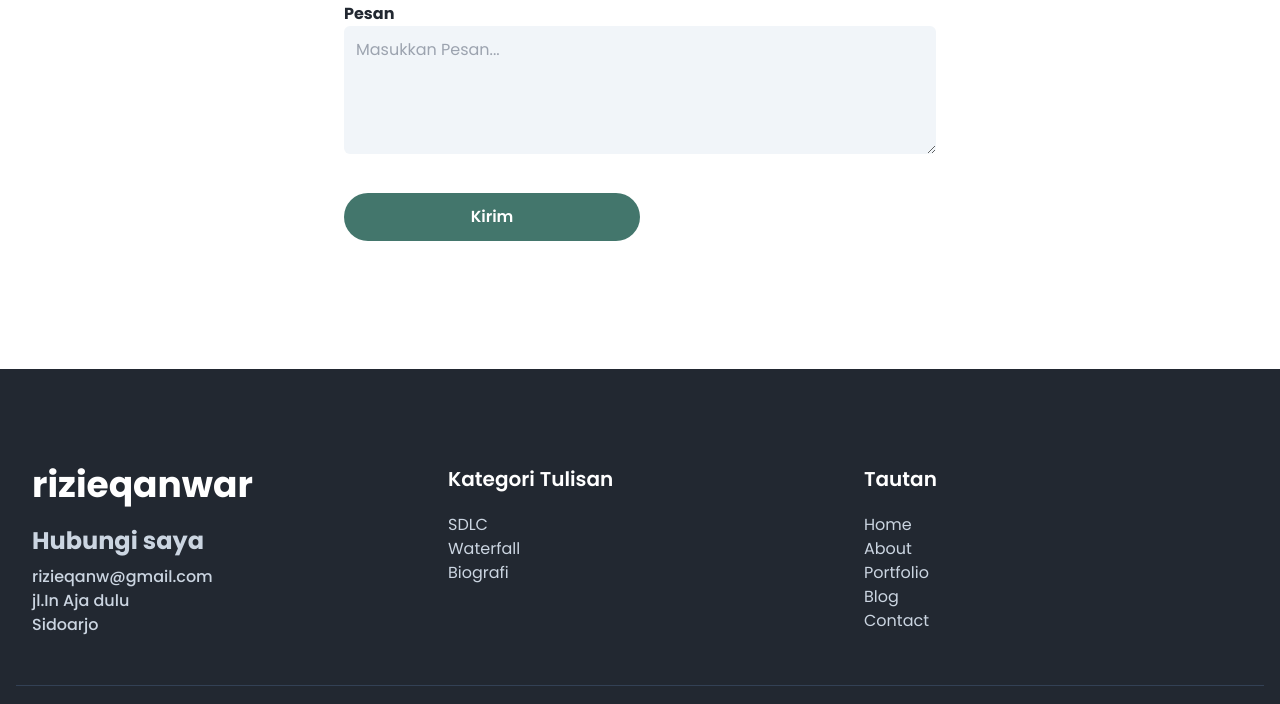
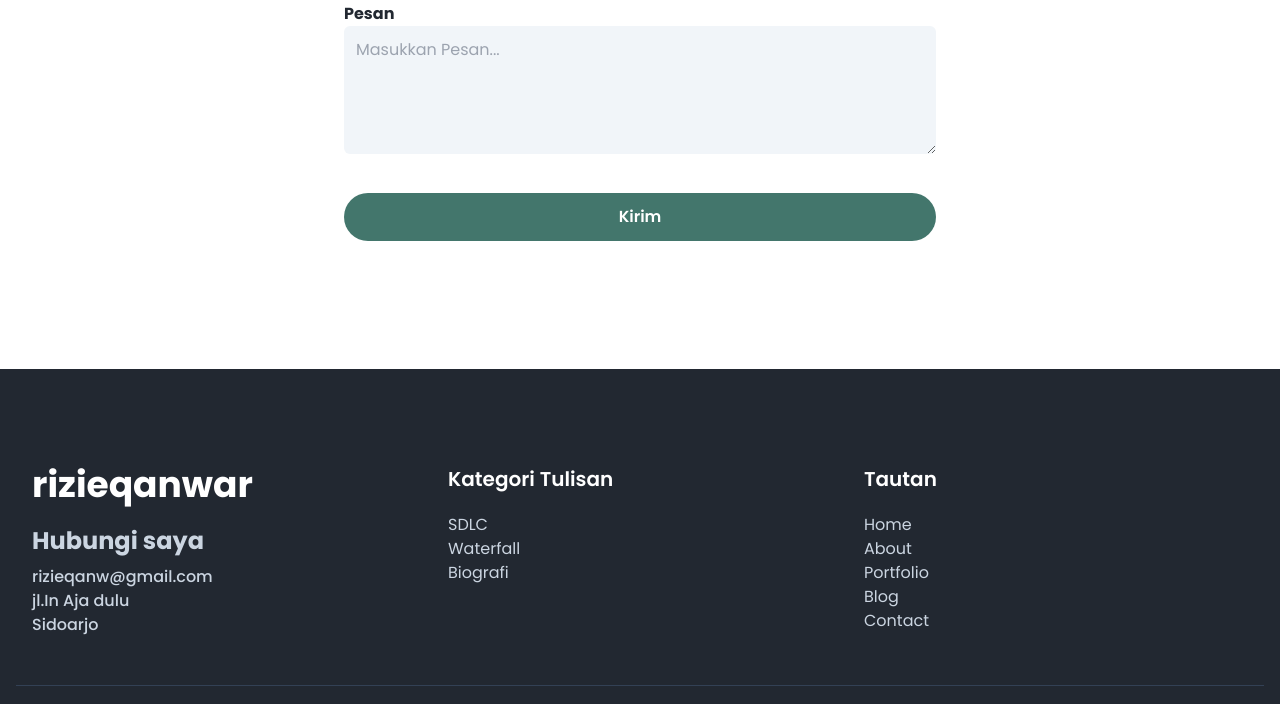
Before and after one commit to kebsixx/port, a website: page index.html in a window 1280 px wide. Shown: the part 4216-4920 px from the top of the page. Drawn offline with nearby package versions, Linux system fonts and the light colour scheme.

Commit message:
add w-full button kirim

```diff
--- a/index.html
+++ b/index.html
@@ -335,7 +335,7 @@
               <textarea type="text" id="messege" class="w-full bg-slate-100 text-dark p-3 rounded-md focus:outline-none focus:ring-primary focus:ring-1 focus:border-primary h-32" placeholder="Masukkan Pesan..."></textarea>
             </div>
             <div class="w-full px-4">
-              <button class="text-base font-semibold text-white bg-primary py-3 px-8 rounded-full w-1/2 hover:opacity-80 hover:shadow-lg transition duration-500">Kirim</button>
+              <button class="text-base w-full font-semibold text-white bg-primary py-3 px-8 rounded-full w-1/2 hover:opacity-80 hover:shadow-lg transition duration-500">Kirim</button>
             </div>
           </div>
         </form>
```
